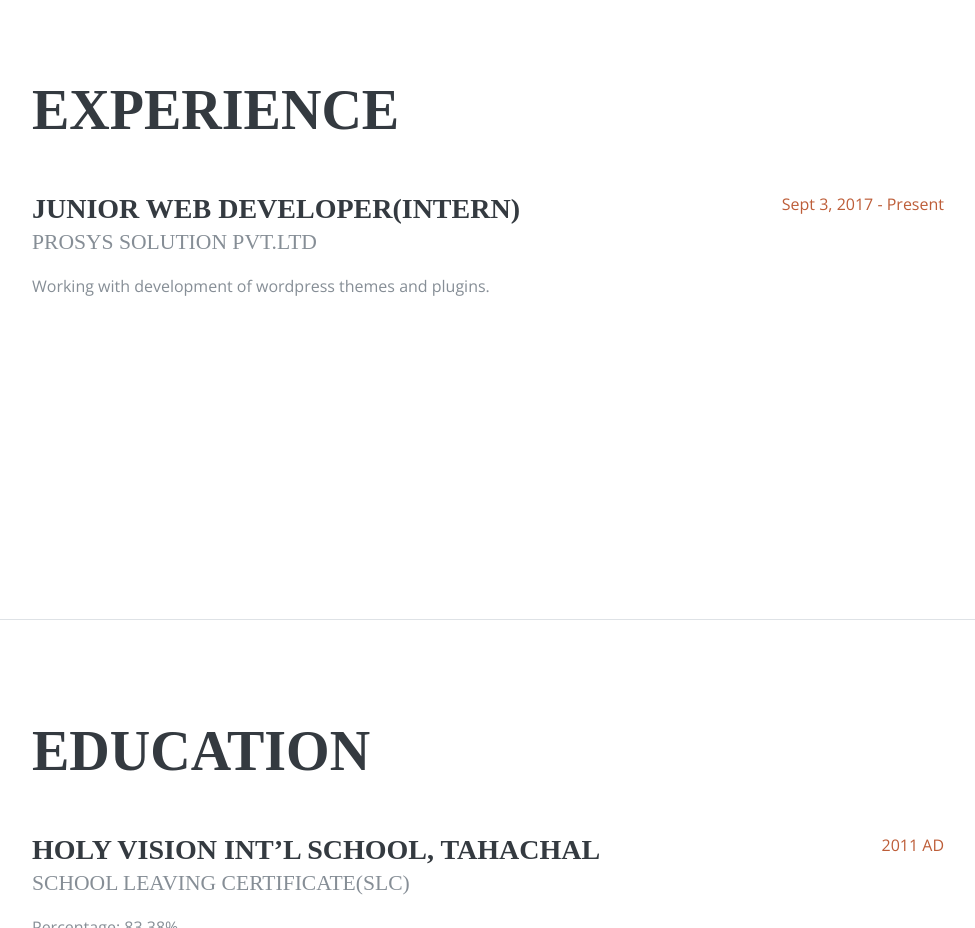
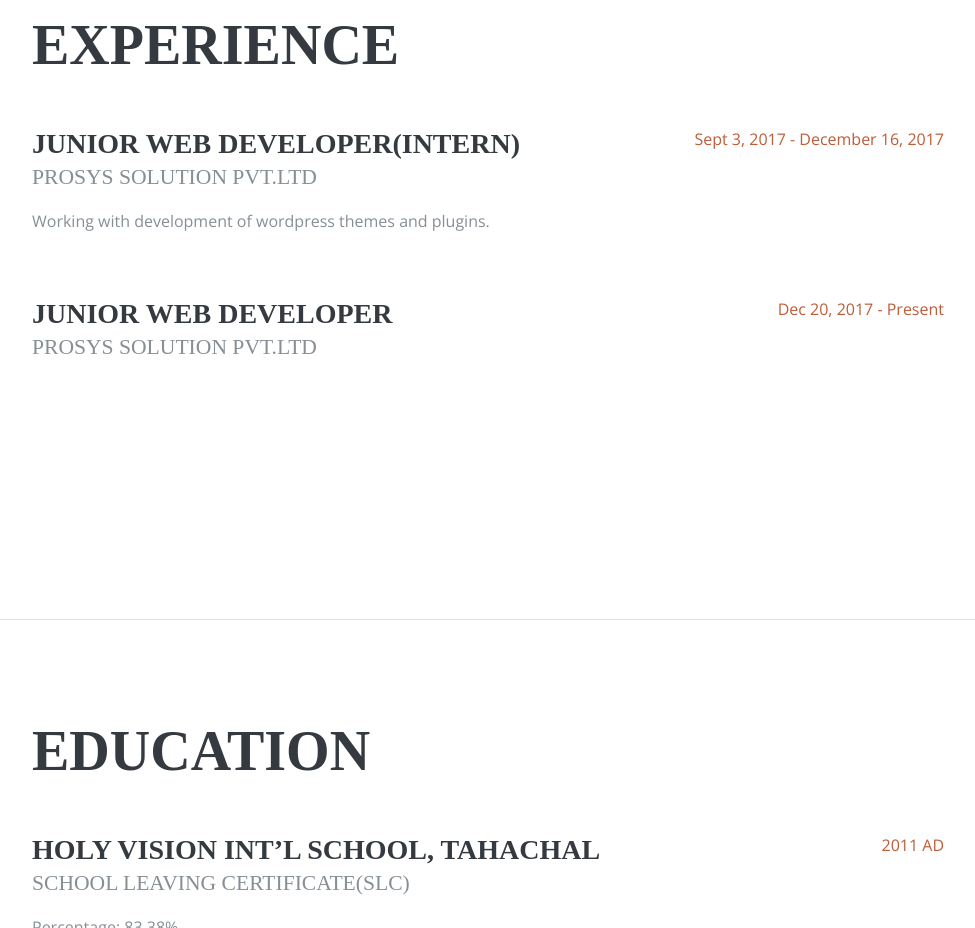
Before and after one commit to saug/saug.github.io, a plain HTML site: page index.html in a window 1280 px wide. Shown: the part 980-1908 px from the top of the page, without its empty margins (288-1263 px from the left). Drawn offline with nearby package versions, Linux system fonts and the light colour scheme; a web font is replaced by a local one.

Commit message:
Updated Profile

```diff
--- a/index.html
+++ b/index.html
@@ -90,14 +90,7 @@
                 </span>
               </a>
             </li>
-            <!-- <li class="list-inline-item">
-              <a href="#">
-                <span class="fa-stack fa-lg">
-                  <i class="fa fa-circle fa-stack-2x"></i>
-                  <i class="fa fa-twitter fa-stack-1x fa-inverse"></i>
-                </span>
-              </a>
-            </li> -->
+
             <li class="list-inline-item">
               <a href="https://www.linkedin.com/in/saugat-shakya-06331113a/" target="_blank">
                 <span class="fa-stack fa-lg">
@@ -129,7 +122,16 @@
               <p>Working with development of wordpress themes and plugins.</p>
             </div>
             <div class="resume-date text-md-right">
-              <span class="text-primary">Sept 3, 2017 - Present</span>
+              <span class="text-primary">Sept 3, 2017 - December 16, 2017</span>
+            </div>
+          </div>
+          <div class="resume-item d-flex flex-column flex-md-row mb-5">
+            <div class="resume-content mr-auto">
+              <h3 class="mb-0">Junior Web Developer</h3>
+              <div class="subheading mb-3">Prosys Solution Pvt.Ltd</div>
+            </div>
+            <div class="resume-date text-md-right">
+              <span class="text-primary">Dec 20, 2017 - Present</span>
             </div>
           </div>
 
```
